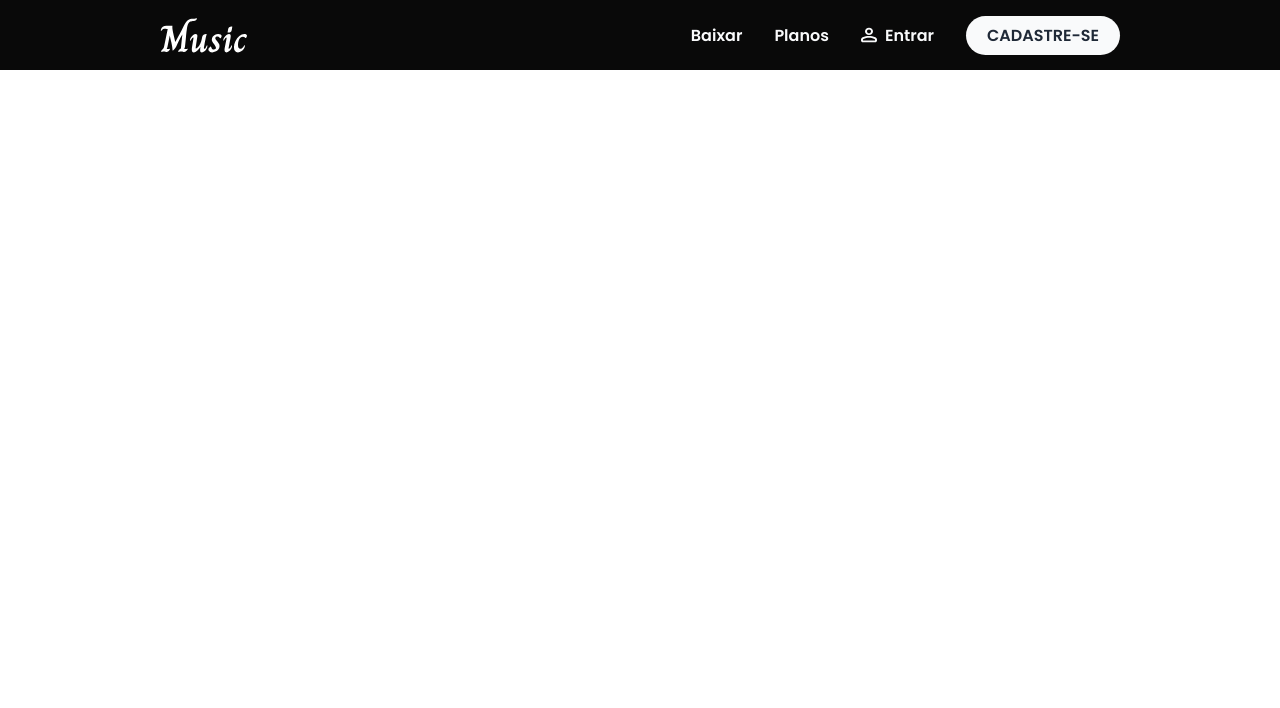
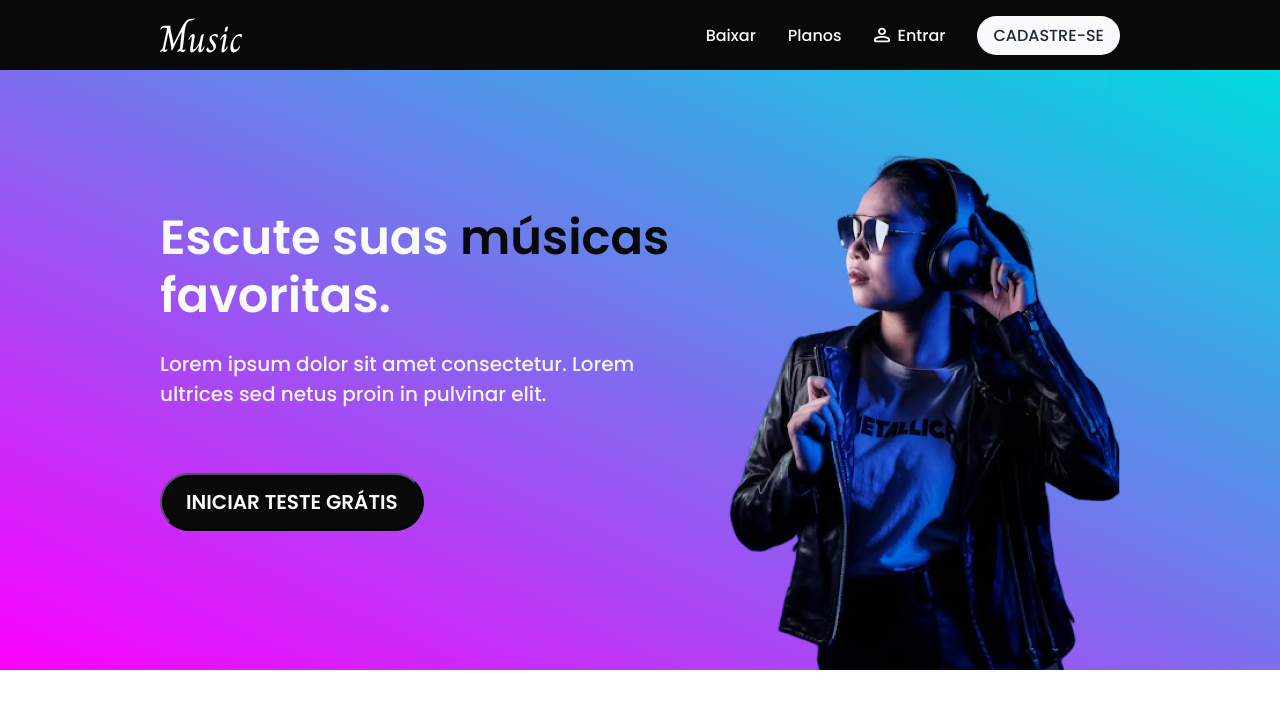
Before and after one commit to ThiagoSantosBatista/Music, a React (Vite) app: page / in a window 1280 px wide. Shown: the top 708 px of the page. Built offline with nearby package versions, Linux system fonts and the light colour scheme.

Commit message:
feat: hero section criado e estilizado

```diff
--- a/index.html
+++ b/index.html
@@ -8,7 +8,7 @@
   <title>Music</title>
   <link rel="preconnect" href="https://fonts.googleapis.com">
   <link rel="preconnect" href="https://fonts.gstatic.com" crossorigin>
-  <link href="https://fonts.googleapis.com/css2?family=Poppins:wght@400;500;600;700&display=swap" rel="stylesheet">
+  <link href="https://fonts.googleapis.com/css2?family=Poppins:wght@400;500;600&display=swap" rel="stylesheet">
 </head>
 
 <body>
--- /dev/null
+++ b/src/components/Button/index.tsx
@@ -0,0 +1,12 @@
+import React from "react";
+import * as S from "./styles";
+
+interface ButtonProps {
+  text: string;
+}
+
+const Button = ({ text }: ButtonProps) => {
+  return <S.Button>{text}</S.Button>;
+};
+
+export default Button;
--- /dev/null
+++ b/src/components/Button/styles.ts
@@ -0,0 +1,12 @@
+import styled from "styled-components";
+
+export const Button = styled.button`
+  padding: 1.2rem 2.4rem;
+  border-radius: 3.2rem;
+  color: #f9fafb;
+  background-color: #090909;
+  font-size: 2rem;
+  font-weight: 600;
+  text-transform: uppercase;
+  cursor: pointer;
+`;
--- a/src/components/Header/HeaderButton/styles.ts
+++ b/src/components/Header/HeaderButton/styles.ts
@@ -7,7 +7,7 @@ export const EntrarBtn = styled.a`
 `;
 
 export const CadastrarBtn = styled.a`
-  padding: 0.8rem 2.1rem;
+  padding: 0.8rem 1.6rem;
   border-radius: 3.2rem;
   background: #f9fafb;
   text-transform: uppercase;
--- a/src/components/Header/styles.ts
+++ b/src/components/Header/styles.ts
@@ -22,7 +22,7 @@ export const Ul = styled.ul`
   gap: 3.2rem;
   a {
     color: #f9fafb;
-    font-weight: 600;
+    font-weight: 500;
   }
 
   li:last-child {
--- a/src/components/Main/index.tsx
+++ b/src/components/Main/index.tsx
@@ -1,9 +1,21 @@
 import React from 'react'
+import HeroImg from '../../assets/heroImg.webp'
+import Button from '../Button'
+import * as S from './styles'
 
 const Main = () => {
   return (
     <main>
-
+      <S.HeroSection>
+        <S.HeroBox>
+          <S.HeroContent>
+            <h1>Escute suas <span>músicas</span> favoritas.</h1>
+            <p>Lorem ipsum dolor sit amet consectetur. Lorem ultrices sed netus proin in pulvinar elit.</p>
+            <Button text="Iniciar Teste Grátis" />
+          </S.HeroContent>
+          <img src={HeroImg} alt="" />
+        </S.HeroBox>
+      </S.HeroSection>
 
     </main>
   )
--- /dev/null
+++ b/src/components/Main/styles.ts
@@ -0,0 +1,44 @@
+import styled from "styled-components";
+
+export const HeroSection = styled.section`
+  width: 100%;
+  height: 60rem;
+  background: linear-gradient(to right top, #fc00ff, #00dbde);
+`;
+
+export const HeroBox = styled.div`
+  display: flex;
+  align-items: center;
+  justify-content: space-between;
+  margin: 0 auto;
+  padding: 0 16rem;
+  max-width: 144rem;
+  color: #f9fafb;
+
+  img {
+    height: 60rem;
+    width: auto;
+  }
+`;
+
+export const HeroContent = styled.div`
+  max-width: 52rem;
+  h1 {
+    margin-bottom: 2.4rem;
+    font-size: 4.8rem;
+    font-weight: 600;
+    line-height: 1.2;
+  }
+  p {
+    margin-bottom: 6.4rem;
+    color: #f3f4f6;
+    font-size: 2rem;
+    font-weight: 500;
+    line-height: 1.5;
+  }
+
+  span {
+    color: #090909;
+    font-weight: 600;
+  }
+`;
--- a/src/pages/Home/index.tsx
+++ b/src/pages/Home/index.tsx
@@ -1,10 +1,12 @@
 import React from 'react'
 import Header from '../../components/Header'
+import Main from '../../components/Main'
 
 const Home = () => {
   return (
     <>
       <Header />
+      <Main />
     </>
   )
 }
```
Also changed, not shown: src/assets/heroImg.webp (added), src/assets/logo.svg.
